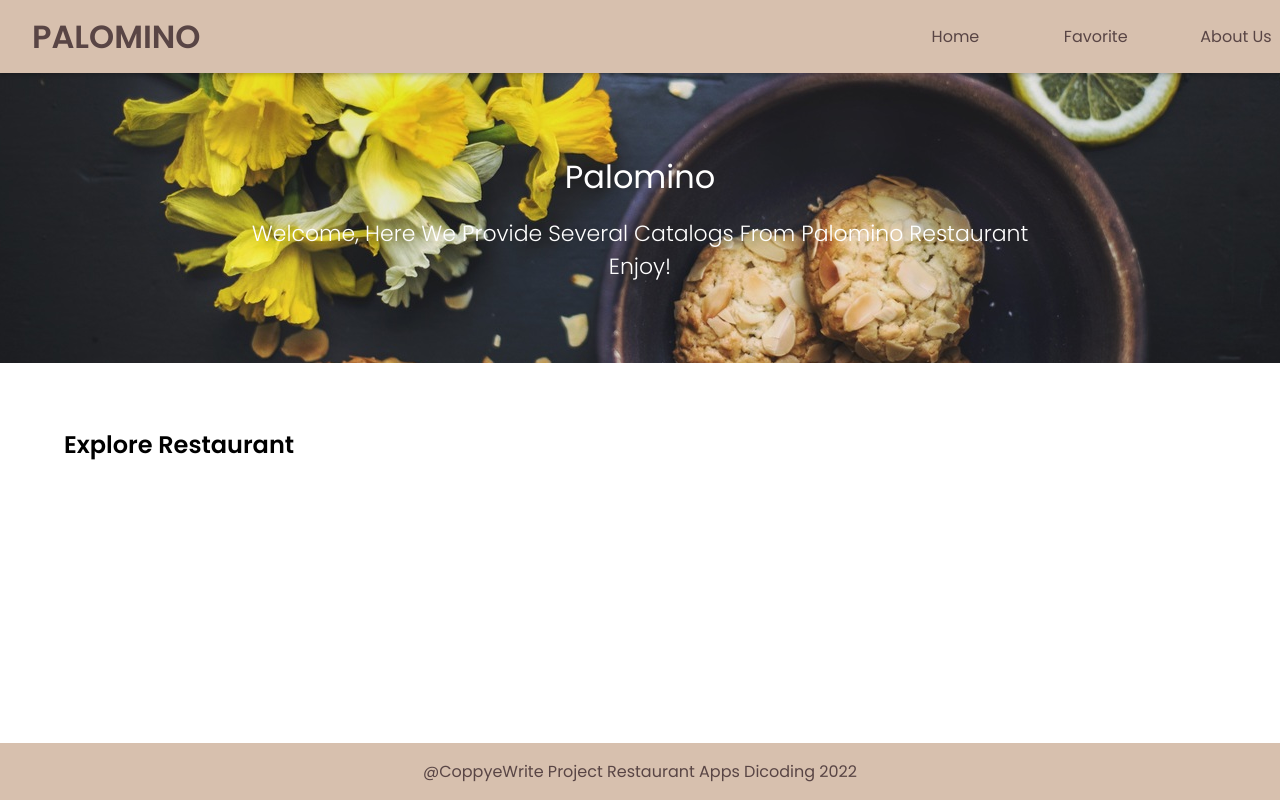
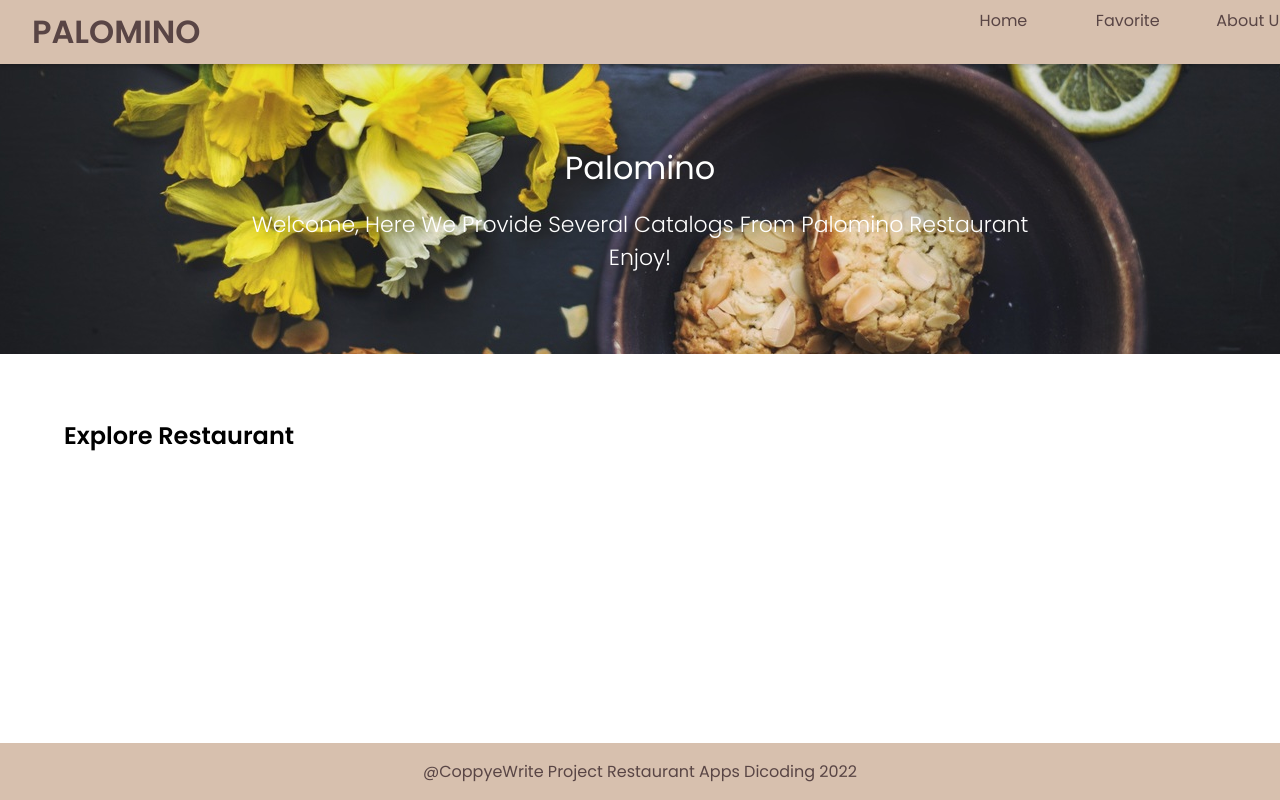
Before and after one commit to astnti/restaurant-app, a website built with webpack: page src/templates/index.html in a window 1280 px wide. Shown: the top 800 px of the page. Built offline with nearby package versions, Linux system fonts and the light colour scheme; no server answers.

Commit message:
edit style

```diff
--- a/src/styles/style.css
+++ b/src/styles/style.css
@@ -37,10 +37,12 @@ body {
 
 .app-bar .app-bar__menu button {
   background-color: transparent;
+  font-size: 18px;
   border: none;
-  font-size: 18px;
+  cursor: pointer;
   padding: 8px;
-  cursor: pointer;
+  min-width: 44px;
+  min-height: 44px;
 }
 
 .app-bar .app-bar__brand {
@@ -61,7 +63,8 @@ body {
   left: -180px;
   width: 150px;
   transition: all 0.3s;
-  padding: 8px;
+  padding: 0;
+  margin: 0;
   background-color: #D7C0AE;
   overflow: hidden;
 }
@@ -74,7 +77,6 @@ body {
   display: inline-block;
   text-decoration: none;
   color: #594545;
-  padding: 8px;
   margin-bottom: 5px;
   width: 100%;
 }
```
Also changed, not shown: src/templates/index.html (+1 -0 lines).
